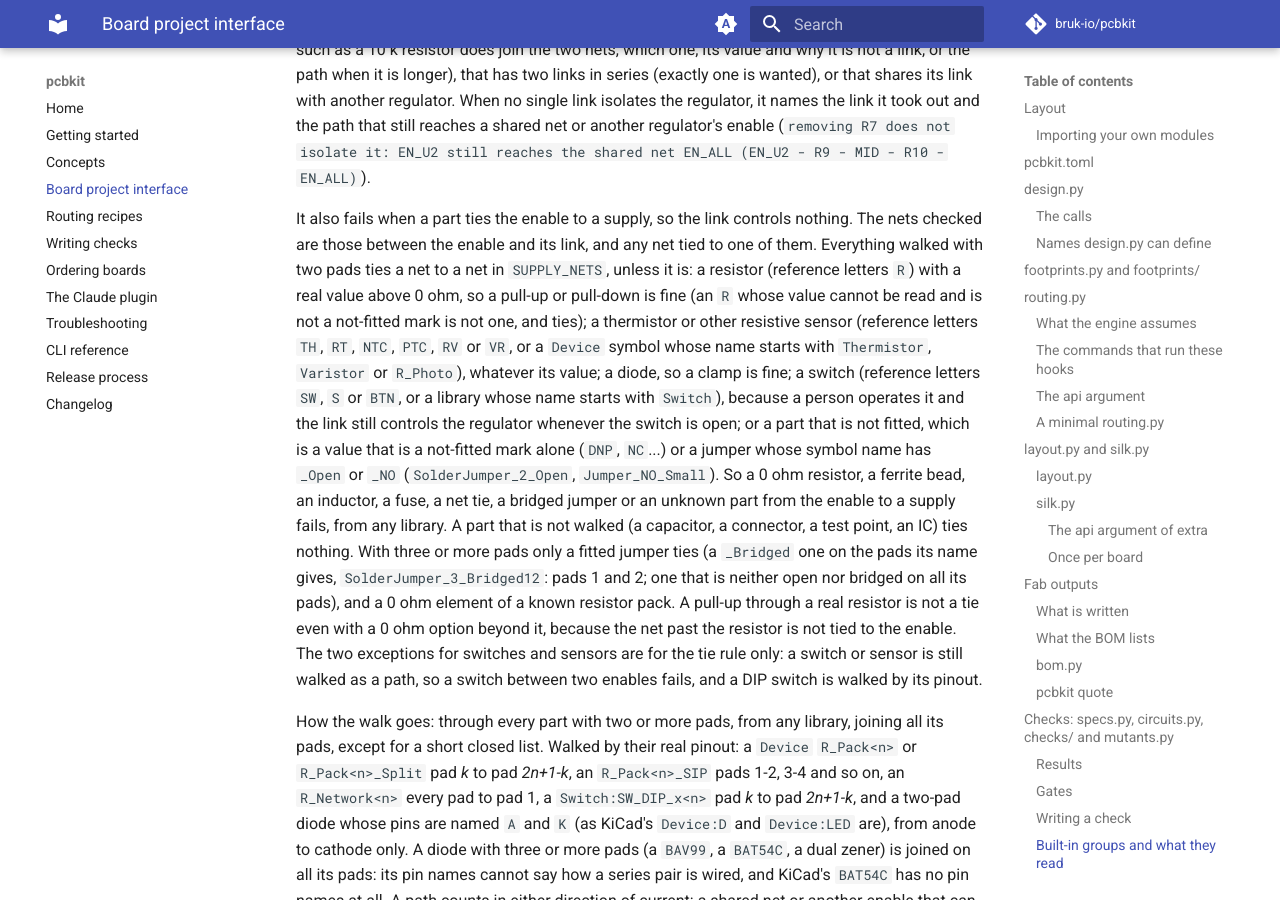
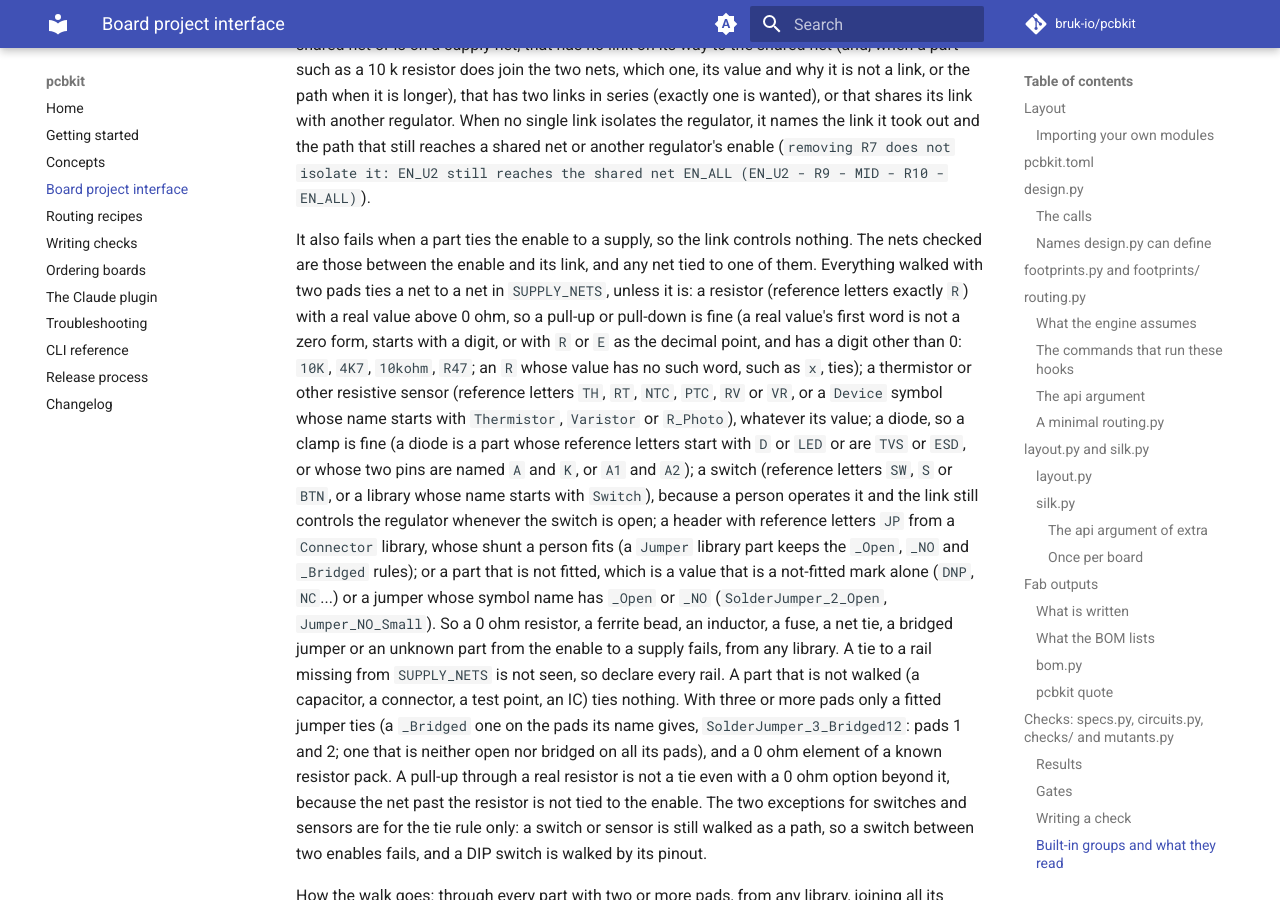
Before and after one commit to bruk-io/pcbkit, an MkDocs documentation site: the page built from docs/project-interface.md, in a window 1280 px wide and 900 px high, scrolled down 28712 px. Built offline with MkDocs 1.6.1 and Material for MkDocs 9.7.7, drawn with Linux system fonts in a browser that asks for light colours; comment, search, counter and statistics services are not loaded; the version menu is left out; some of the changed text lies outside the part shown.

Commit message:
Enable links: narrow review follow-ups (pull-up values, R letters, TVS, JP headers, marks)
Co-Authored-By: Claude Opus 5.5 <noreply@anthropic.com>
Claude-Session: https://claude.ai/code/session_01THvm9tvPWHJYgds7ZBy65b

```diff
--- a/docs/project-interface.md
+++ b/docs/project-interface.md
@@ -984,18 +984,24 @@ EN_U2 still reaches the shared net EN_ALL (EN_U2 - R9 - MID - R10 - EN_ALL)`).
 It also fails when a part ties the enable to a supply, so the link controls nothing.
 The nets checked are those between the enable and its link, and any net tied to one of
 them. Everything walked with two pads ties a net to a net in `SUPPLY_NETS`, unless it
-is: a resistor (reference letters `R`) with a real value above 0 ohm, so a pull-up or
-pull-down is fine (an `R` whose value cannot be read and is not a not-fitted mark is not
-one, and ties); a thermistor or other resistive sensor (reference letters `TH`, `RT`,
+is: a resistor (reference letters exactly `R`) with a real value above 0 ohm, so a
+pull-up or pull-down is fine (a real value's first word is not a zero form, starts with a
+digit, or with `R` or `E` as the decimal point, and has a digit other than 0: `10K`,
+`4K7`, `10kohm`, `R47`; an `R` whose value has no such word, such as `x`, ties); a thermistor or other resistive sensor (reference letters `TH`, `RT`,
 `NTC`, `PTC`, `RV` or `VR`, or a `Device` symbol whose name starts with `Thermistor`,
-`Varistor` or `R_Photo`), whatever its value; a diode, so a clamp is fine; a switch
+`Varistor` or `R_Photo`), whatever its value; a diode, so a clamp is fine (a diode is a
+part whose reference letters start with `D` or `LED` or are `TVS` or `ESD`, or whose two
+pins are named `A` and `K`, or `A1` and `A2`); a switch
 (reference letters `SW`, `S` or `BTN`, or a library whose name starts with `Switch`),
 because a person operates it and the link still controls the regulator whenever the
-switch is open; or a part that is not fitted, which is a
-value that is a not-fitted mark alone (`DNP`, `NC`...) or a jumper whose symbol name has
-`_Open` or `_NO` (`SolderJumper_2_Open`, `Jumper_NO_Small`). So a 0 ohm resistor, a
+switch is open; a header with reference letters `JP` from a `Connector` library, whose
+shunt a person fits (a `Jumper` library part keeps the `_Open`, `_NO` and `_Bridged`
+rules); or a part that is not fitted, which is a value that is a not-fitted mark alone
+(`DNP`, `NC`...) or a jumper whose symbol name has `_Open` or `_NO`
+(`SolderJumper_2_Open`, `Jumper_NO_Small`). So a 0 ohm resistor, a
 ferrite bead, an inductor, a fuse, a net tie, a bridged jumper or an unknown part from
-the enable to a supply fails, from any library. A part that is not walked (a capacitor,
+the enable to a supply fails, from any library. A tie to a rail missing from
+`SUPPLY_NETS` is not seen, so declare every rail. A part that is not walked (a capacitor,
 a connector, a test point, an IC) ties nothing. With three or more pads only a fitted
 jumper ties (a `_Bridged` one on the pads its name gives, `SolderJumper_3_Bridged12`:
 pads 1 and 2; one that is neither open nor bridged on all its pads), and a 0 ohm element
```
Also changed, not shown: other parts of docs/project-interface.md (+1 -1 lines), plans/wp17-gate-checks.md (+26 -0 lines), 2 other files.
